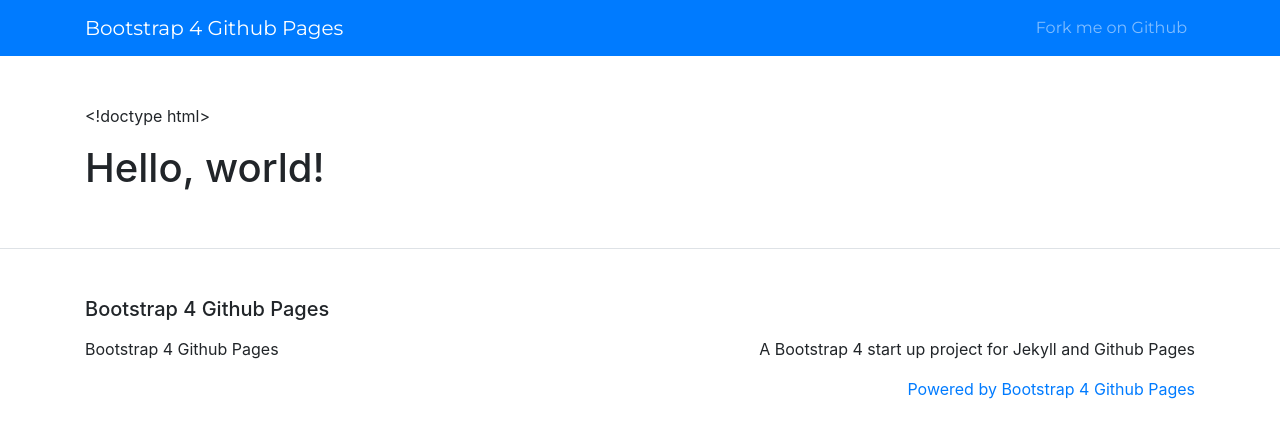
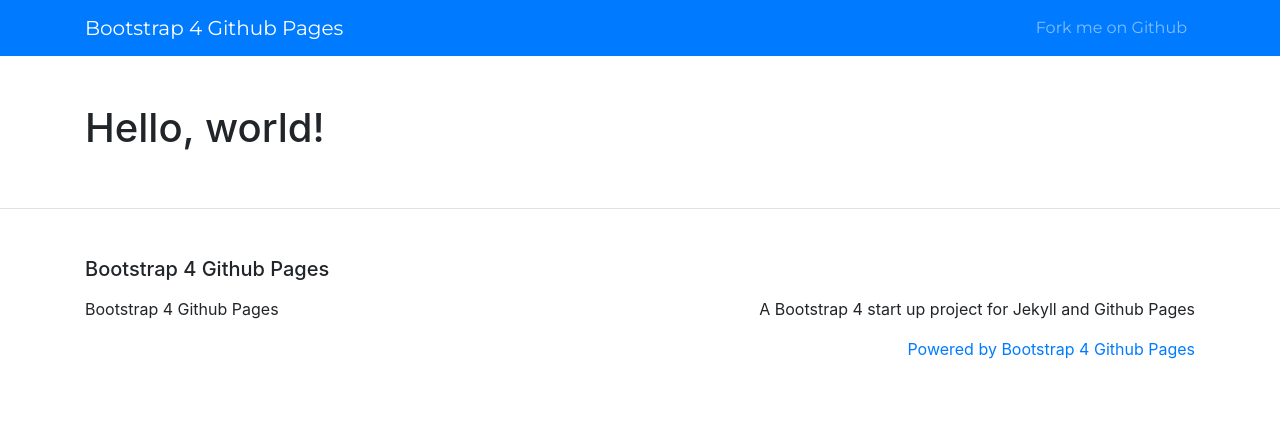
Before and after one commit to deTorque/test1, a Jekyll site: the page built from index.md, in a window 1280 px wide. Shown: the top 438 px of the page. Built offline with Jekyll 4.4.1, drawn with Linux system fonts in a browser that asks for light colours; nearby versions of some CDN libraries; our own code applies the rules of GitHub Pages for plain Markdown files.

Commit message:
Update index.md

```diff
--- a/index.md
+++ b/index.md
@@ -1,5 +1,4 @@
-<!doctype html>
-<html lang="en">
+
   <head>
     <!-- Required meta tags -->
     <meta charset="utf-8">
@@ -19,4 +18,3 @@
     <script src="https://cdnjs.cloudflare.com/ajax/libs/popper.js/1.12.9/umd/popper.min.js" integrity="sha384-ApNbgh9B+Y1QKtv3Rn7W3mgPxhU9K/ScQsAP7hUibX39j7fakFPskvXusvfa0b4Q" crossorigin="anonymous"></script>
     <script src="https://maxcdn.bootstrapcdn.com/bootstrap/4.0.0/js/bootstrap.min.js" integrity="sha384-JZR6Spejh4U02d8jOt6vLEHfe/JQGiRRSQQxSfFWpi1MquVdAyjUar5+76PVCmYl" crossorigin="anonymous"></script>
   </body>
-</html>
```
